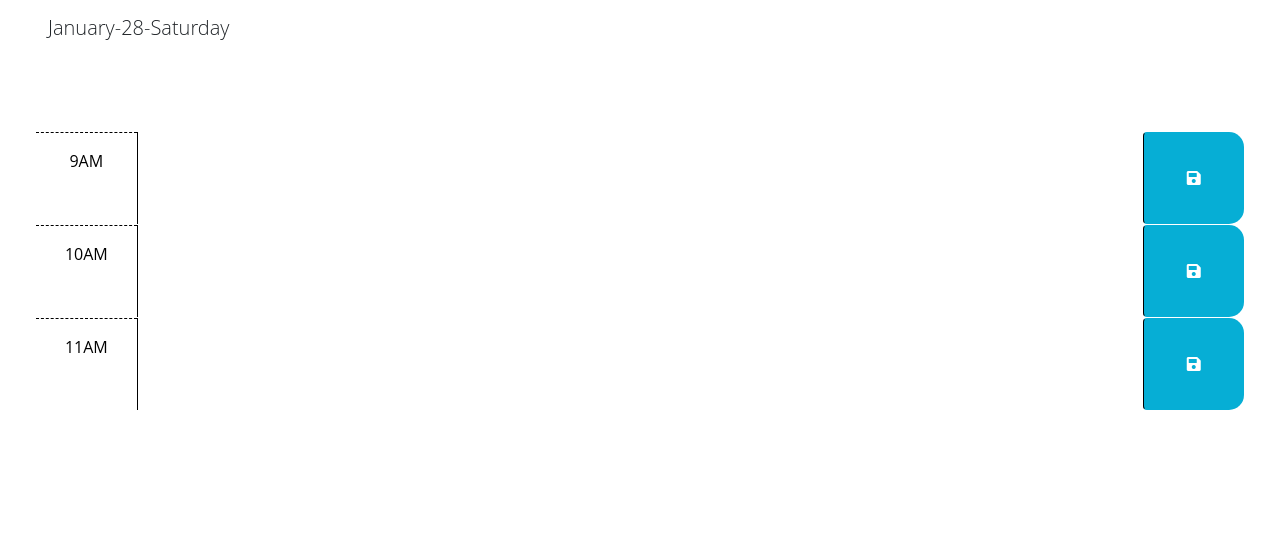
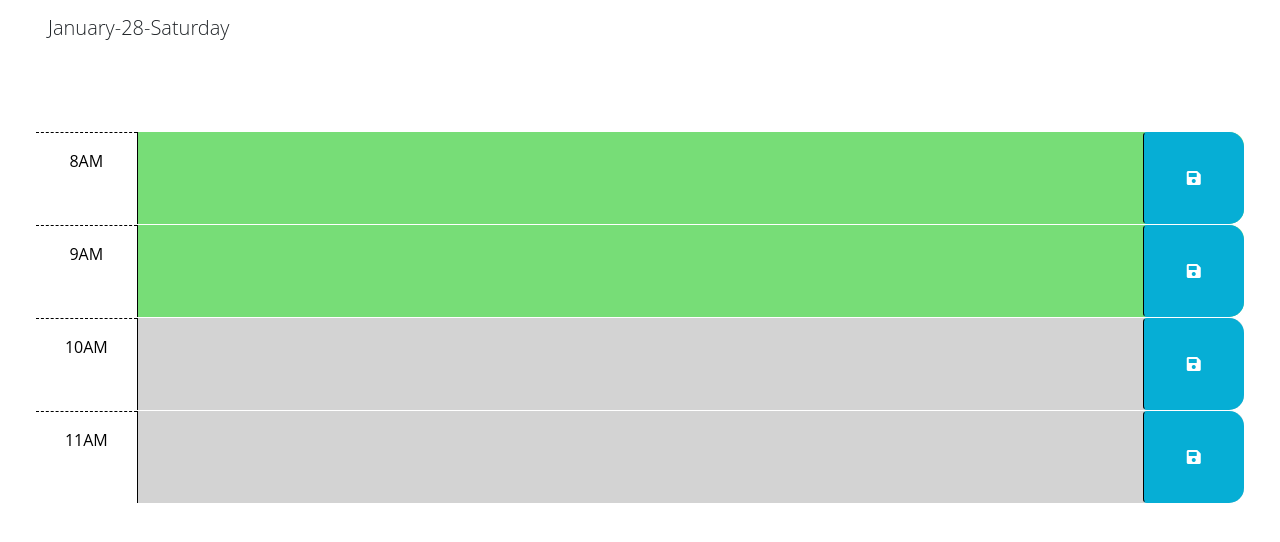
Before and after one commit to Leah-Harden/Day-Scheduler, a plain HTML site: page index.html in a window 1280 px wide. Shown: the part 166-708 px from the top of the page. Drawn offline with nearby package versions, Linux system fonts and the light colour scheme.

Commit message:
making the theme changer

```diff
--- a/index.html
+++ b/index.html
@@ -32,6 +32,14 @@
         -->
 
     <!-- Example of a past time block. The "past" class adds a gray background color. -->
+    <div id="8" class="row time-block">
+      <div class="col-2 col-md-1 hour text-center py-3">8AM</div>
+      <textarea class="col-8 col-md-10 description" rows="3"> </textarea>
+      <button class="btn saveBtn col-2 col-md-1" aria-label="save">
+        <i class="fas fa-save" aria-hidden="true"></i>
+      </button>
+    </div>
+
     <div id="9" class="row time-block">
       <div class="col-2 col-md-1 hour text-center py-3">9AM</div>
       <textarea class="col-8 col-md-10 description" rows="3"> </textarea>
--- a/script.js
+++ b/script.js
@@ -9,10 +9,12 @@ $(document).ready(function () {
   //sorting
   $(".time-block").each(function () {
     var realHour = dayjs().format('H')
+    let id = $(this).attr("id");
     console.log(realHour)
+    console.log(id)
     if (id < realHour) {
       $(this).addClass("past");
-    } else if (id = realHour) {
+    } else if (id === realHour) {
       $(this).addClass("present");
     } else if (id > realHour) {
       $(this).addClass("future");
```
